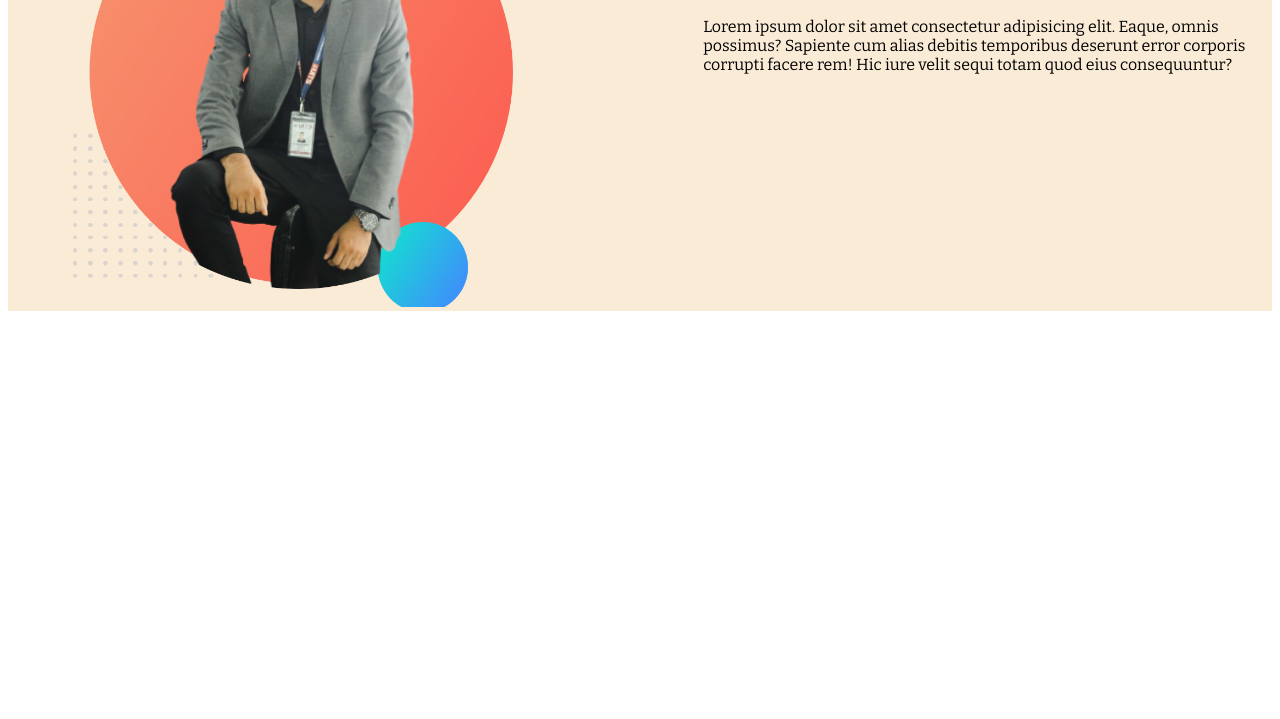
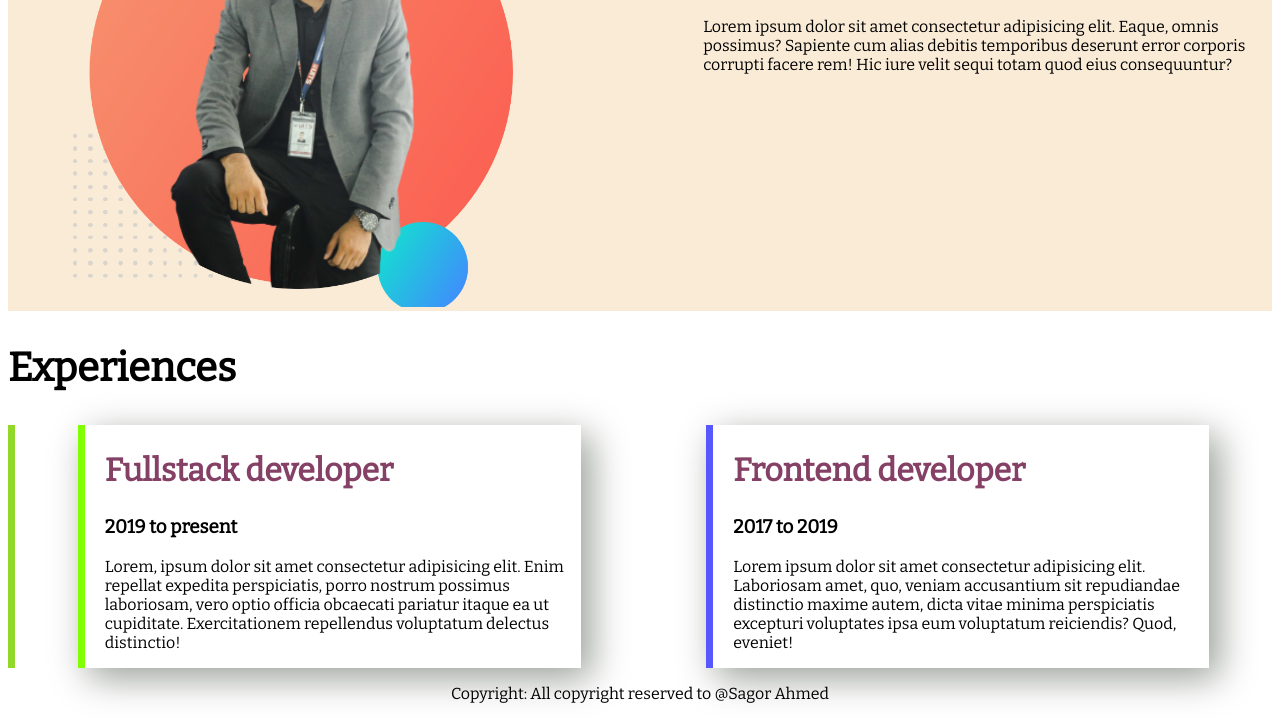
Before and after one commit to maksudurrahman088/DEVELOPER-PORTFOLIO, a plain HTML site: page index.html in a window 1280 px wide. Shown: the part 609-1328 px from the top of the page. Before the commit the page ends 928 px from the top, so only its background shows below. Drawn offline with nearby package versions, Linux system fonts and the light colour scheme.

Commit message:
again update

```diff
--- a/index.html
+++ b/index.html
@@ -13,7 +13,7 @@
 <link href="https://fonts.googleapis.com/css2?family=Bitter&display=swap" rel="stylesheet">
 </head>
 <body>
-     <section class="top-banner">
+     <section class="top-banner flexible-container">
           <div class="half-width">
                <h1><span class="sagor">Hello Guys !! </span>Wellcome to Sagor's World</h1>
                <h3>CEO of <br>sagor groups.</h3>
@@ -24,7 +24,7 @@
                     <img src="my-bg.png" alt="Owener picture">
       </div>
      </section>
-     <section class="banner">
+     <section class="banner flexible-container">
           <div class="work-hard">
                <img src="my-bg.png" alt="Owener picture">
  </div>
@@ -34,5 +34,28 @@
      <p>Lorem ipsum dolor sit amet consectetur adipisicing elit. Eaque, omnis possimus? Sapiente cum alias debitis temporibus deserunt error corporis corrupti facere rem! Hic iure velit sequi totam quod eius consequuntur?</p>
      </div>
      </section>
+
+     <section>
+          <h1>Experiences</h1>
+          <div id="border" class="flexible-container">
+          <div class="shadow">
+              <h2 class="second-color">Fullstack developer</h2>
+              <h3> 2019 to present</h3>
+              <p>
+               Lorem, ipsum dolor sit amet consectetur adipisicing elit. Enim repellat expedita perspiciatis, porro nostrum possimus laboriosam, vero optio officia obcaecati pariatur itaque ea ut cupiditate. Exercitationem repellendus voluptatum delectus distinctio!
+              </p>
+          </div>
+          <div id="borde" class="shadow">
+               <h2  class="second-color">Frontend developer</h2>
+               <h3>2017 to 2019</h3>
+               <p>
+                    Lorem ipsum dolor sit amet consectetur adipisicing elit. Laboriosam amet, quo, veniam accusantium sit repudiandae distinctio maxime autem, dicta vitae minima perspiciatis excepturi voluptates ipsa eum voluptatum reiciendis? Quod, eveniet!
+               </p>
+          </div>
+     </section>
+    </div>
 </body>
+<footer class="ss">
+     <p>Copyright: All copyright reserved to @Sagor Ahmed</p>
+</footer>
 </html>
--- a/style.css
+++ b/style.css
@@ -5,11 +5,10 @@ h1{
      font-size:40px;
 }
 .sagor{
-     color:orangered;
+     color:rgba(252, 168, 13, 0.932);
 }
-section{
+.flexible-container{
      display:flex;
-     margin-bottom: 0px;
 }
 .half-width{
      width:50%;
@@ -37,3 +36,28 @@ border-radius: 22px;
 .banner{
      background-color:antiquewhite;
 }
+.second-color{
+     color:rgba(102, 15, 63, 0.795)
+}
+.shadow{
+     width:50%;
+     padding-left:5%;
+     box-shadow:10px 10px 35px rgb(153, 158, 151);
+     width:40%;
+     margin-left: 5%;
+     margin-right: 5%;
+     padding-left: 20px;
+     border-left :7px solid chartreuse;
+     }
+     h2{
+font-size: 32px;
+     }
+#border{
+     border-left: 7px solid rgb(146, 216, 42);
+}
+#borde{
+     border-left: 7px solid rgb(87, 87, 255);
+}
+.ss{
+     text-align: center;
+}
```
